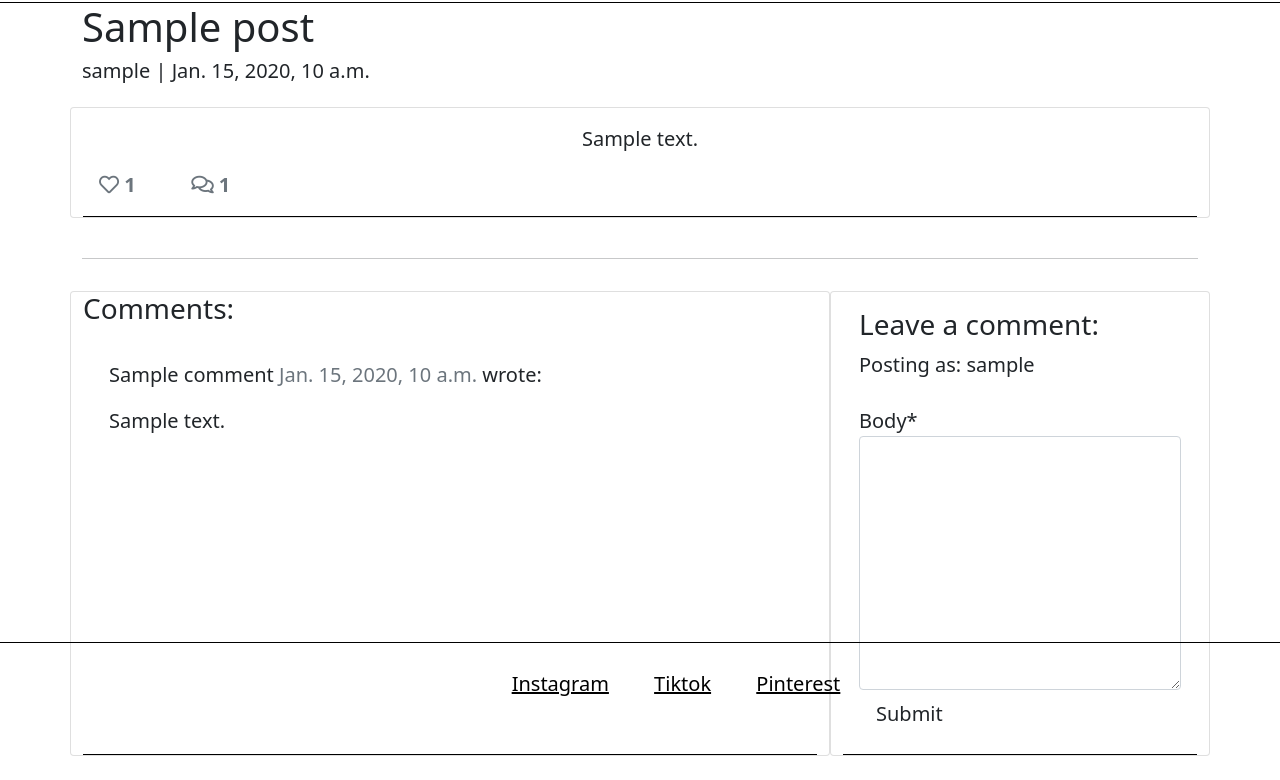
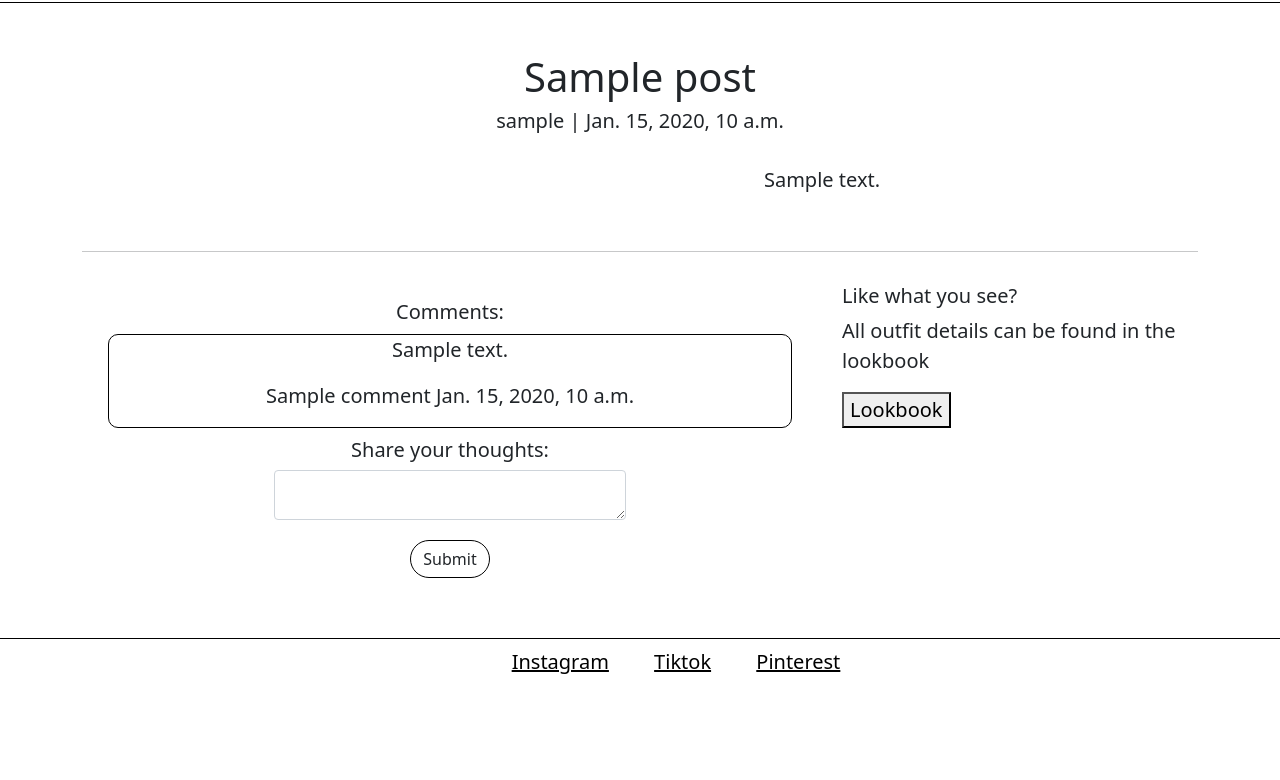
Before and after one commit to CharReek/Project-4-Blog, a Django app: a page that uses templates/base.html in a window 1280 px wide. Shown: the part 77-857 px from the top of the page. After the commit the page ends 751 px from the top, so only its background shows below. Run offline with Django 3.2, Linux system fonts and the light colour scheme; a user stored in the database is signed in; tables that the repository leaves empty hold one stand-in row (values such as "Sample post"); some libraries are stand-ins or nearby versions.

Commit message:
style comments section for all the post pages

```diff
--- a/blog/views.py
+++ b/blog/views.py
@@ -8,7 +8,7 @@ class PostList(generic.ListView):
     model = Post
     queryset = Post.objects.filter(status=1).order_by('-created_on')
     template_name = 'blog_post.html'
-    paginate_by = 6
+    paginate_by = 4
 
 
 class PostDetail(View):
--- a/static/css/style.css
+++ b/static/css/style.css
@@ -37,20 +37,26 @@ body{
 .card-text{
     text-align: center;
 }
-.card-body{
+.blog-post-home{
     border-bottom: 1px solid black;
 }
+.image-container img{
+    height: 500px;
+}
 
+.swiper{
+    justify-content: center;
+}
 /* Footer */
 
 .footer{
-    position: fixed;
+    position: sticky;
     left: 0;
     bottom: 0;
     width: 100%;
     height: 60px;
-    padding: 40px;
     border-top: 1px solid black;
+    background-color: white;
 }
 .footer li{
     display: inline;
@@ -71,6 +77,44 @@ body{
     padding: 60px;
     margin-top: 50px;
     margin-bottom: 50px;
-    background-color: #97afaf;
 
 }
+
+/* posts */
+
+.post-header{
+    margin-top: 50px;
+    text-align: center;
+}
+
+/* Comments */
+textarea#id_body{
+    height: 50px;
+    width: 50%;
+    margin: auto;
+    padding: 10px;
+}
+
+.comment-title{
+    justify-content: center;
+    text-align: center;
+}
+
+.comment-submit-btn{
+    border-radius: 25px;
+    border: 1px solid black;
+    margin: 20px;
+}
+
+label.requiredField{
+   display: none;
+   margin: 30px 10px;
+}
+.comment-section{
+    text-align: center;
+}
+.comment-container{
+    border: 1px solid black;
+    margin: 10px;
+    border-radius: 10px;
+}
--- a/templates/base.html
+++ b/templates/base.html
@@ -55,7 +55,7 @@
     </main>
 
     <footer class="footer">
-        <nav class="navbar fixed-bottom justify-content-center">
+        <nav class="navbar justify-content-center">
             <ul class= >
                 <li><a href="https://www.instagram.com/?hl=en" target="_blank">Instagram</a></li>
                 <li><a href="https://www.tiktok.com/en/" target="_blank">Tiktok</a></li>
--- a/templates/post_detail.html
+++ b/templates/post_detail.html
@@ -5,47 +5,38 @@
 
 <div class="masthead">
     <div class="container">
-        <div class="row g-0">
-            <div class="col-md-6 masthead-text">
+        <div class="row g-0 post-header">
             <h1 class="post-title">{{ post.title }}</h1>
             <h5 class="post-subtitle">{{ post.author }} | {{ post.created_on }}</h5>
-            </div>
-            <div class="d-none d-md-block col-md-6 masthead-image">
-                <!-- The featured image URL goes in the src attribute -->
-                {% if "placeholder" in post.featured_image.url %}
-                <img src="https://codeinstitute.s3.amazonaws.com/fullstack/blog/default.jpg" width="100%">
-                {% else %}
-                <img src=" {{ post.featured_image.url }}" width="100%">
-                {% endif %}
-            </div>
         </div>
     </div>
 </div>
 
 <div class="container">
-    <div class="row">
-        <div class="col card mb-4  mt-3 left  top">
-            <div class="card-body">
-                <!-- The post content goes inside the card-text. -->
-                <!-- Use the | safe filter inside the template tags -->
-                <p class="card-text ">
+    <div class="col m-4 pb-3">
+        <div class="row justify-content-start">
+            <!-- <div class="card-body"> -->
+                <div class="col-sm-4 align-self-center">
+                    <img src=" {{ post.features_image.url }}" width="100%">
+                </div>
+                <div class="col-sm-8 align-self-center">
+                    <p class="card-text">
                         {{ post.content | safe }}
                     </p>
-                <div class="row">
+                </div>
 
+                <!-- <div class="row">
                     <div class="col-1">
-                        <!-- The number of likes goes before the closing strong tag -->
                         <strong class="text-secondary"><i class="far fa-heart"></i> {{ post.number_of_likes }} </strong>
                     </div>
                     <div class="col-1">
                         {% with comments.count as total_comments %}
                         <strong class="text-secondary"><i class="far fa-comments"></i>
-                            <!-- Our total_comments variable goes before the closing strong tag -->
                             {{ total_comments }}</strong>
                         {% endwith %}
                     </div>
-                </div>
-            </div>
+                </div> -->
+            <!-- </div> -->
         </div>
     </div>
     <div class="row">
@@ -54,29 +45,21 @@
         </div>
     </div>
     <div class="row">
-        <div class="col-md-8 card mb-4  mt-3 ">
-            <h3>Comments:</h3>
-            <div class="card-body">
-                <!-- We want a for loop inside the empty control tags to iterate through each comment in comments -->
+        <div class="col-md-8  mb-4  mt-3">
+            <div class="card-body comment-section">
+                <h5 class="comment-title">Comments:</h5>
                 {% for comment in comments %}
-                <div class="comments" style="padding: 10px;">
-                    <p class="font-weight-bold">
-                        <!-- The commenter's name goes here. Check the model if you're not sure what that is -->
+                <div class="comment-container">
+                    {{ comment.body | linebreaks }}
+                    <p >
                         {{ comment.name }}
-                        <span class=" text-muted font-weight-normal">
-                            <!-- The comment's created date goes here -->
+                        <span>
                             {{ comment.created_on }}
-                        </span> wrote:
+                        </span>
                     </p>
-                    <!-- The body of the comment goes before the | -->
-                    {{ comment.body | linebreaks }}
                 </div>
-                <!-- Our for loop ends here -->
                 {% endfor %}
-            </div>
-        </div>
-        <div class="col-md-4 card mb-4  mt-3 ">
-            <div class="card-body">
+
                 {% if commented %}
                 <div class="alert alert-success" role="alert">
                     Your comment is awaiting approval
@@ -84,18 +67,22 @@
                 {% else %}
 
                 {% if user.is_authenticated %}
-
-                <h3>Leave a comment:</h3>
-                <p>Posting as: {{ user.username }}</p>
-                <form method="post" style="margin-top: 1.3em;">
+                <h5>Share your thoughts:</h5>
+                <form method="post">
+                    <div class="crispy_form">
                         {{ comment_form | crispy }}
                         {% csrf_token %}
-                    <button type="submit" class="btn btn-signup btn-lg">Submit</button>
+                    </div>
+                    <button type="submit" class="btn btn-signup comment-submit-btn">Submit</button>
                 </form>
-
                 {% endif %}
                 {% endif %}
             </div>
+        </div>
+        <div class="col-md-4 mb-4 mt-3">
+            <h5> Like what you see?</h5>
+            <p> All outfit details can be found in the lookbook</p>
+            <button class="btncomment-submit-btn">Lookbook</button>
         </div>
     </div>
 </div>
```
Also changed, not shown: templates/blog_post.html (+5 -6 lines). Lines whose indentation alone changed are shown as unchanged.
